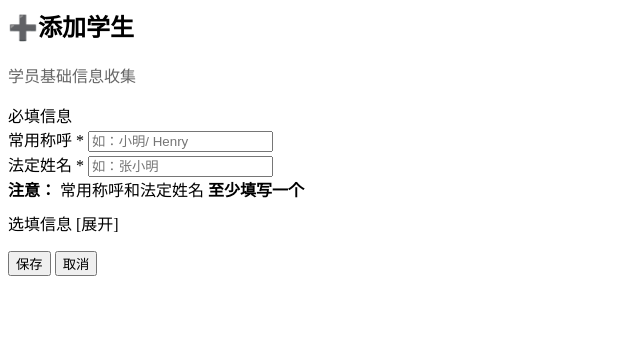
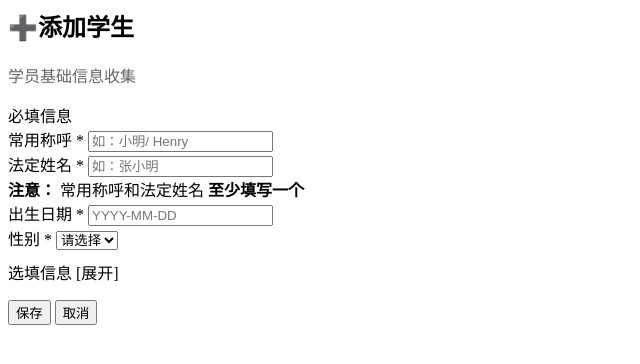
Before and after one commit to BK-Y/class-snap-tool, a Flask app: template web/templates/students/_add_form.html in a window 1280 px wide. Shown: the top 364 px of the page, without its empty margins (0-640 px from the left). Run offline with Flask 3, Linux system fonts and the light colour scheme; the template is opened without the code that fills it, so the values that code supplies are empty.

Commit message:
Remove age column and use birthday as required

```diff
--- a/web/templates/students/_add_form.html
+++ b/web/templates/students/_add_form.html
@@ -49,6 +49,21 @@
                 <div class="info-box">
                         <strong>注意：</strong> 常用称呼和法定姓名 <strong>至少填写一个</strong>
                 </div>
+                <div class="form-row">
+                    <div class="form-group">
+                        <label>出生日期 <span class="required">*</span></label>
+                        <input name="birthday" value="{{ form_data.birthday if form_data else '' }}" placeholder="YYYY-MM-DD" />
+                    </div>
+                    <div class="form-group">
+                        <label>性别 <span class="required">*</span></label>
+                        <select name="gender">
+                            <option value="">请选择</option>
+                            <option value="男" {{ 'selected' if form_data and form_data.gender=='男' else '' }}>男</option>
+                            <option value="女" {{ 'selected' if form_data and form_data.gender=='女' else '' }}>女</option>
+                            <option value="其他" {{ 'selected' if form_data and form_data.gender=='其他' else '' }}>其他</option>
+                        </select>
+                    </div>
+                </div>
             </div>
         </div>
 
```
Also changed, not shown: dao/student_dao.py (+14 -5 lines), web/views/students.py (+2 -8 lines).
